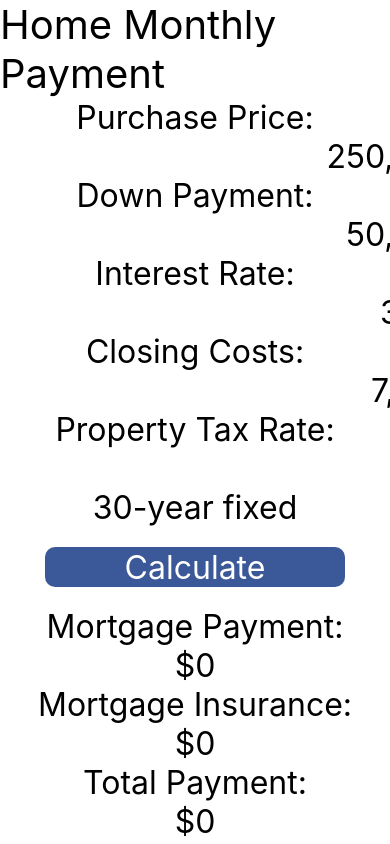
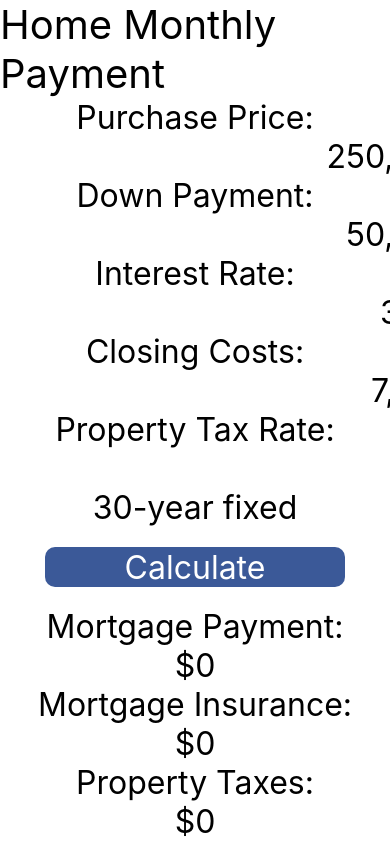
Before and after one commit to treyvis/koti-calc-lite, a React Native app: screen / in a window 390 px wide. Built offline with nearby package versions, Linux system fonts and the light colour scheme; what financejs would draw is missing.

Commit message:
calculating property tax rate

```diff
--- a/App.js
+++ b/App.js
@@ -23,7 +23,8 @@ export default class App extends React.Component {
     closingCosts: '7,500',
     monthlyPayment: '0',
     mortgageInsurance: '0',
-    totalPayment: '0'
+    totalPayment: '0',
+    propertyTaxPayment: '0'
 
   }
 
@@ -31,7 +32,7 @@ export default class App extends React.Component {
     return commaNumber(stripchar.StripChar.RSExceptNum(text) || '');
   }
 
-  cleanFloat = text => {
+  cleanFloat = text => { //Fix this this to handle the property tax interest rate
     if (/^\d+\.?\d*?$/.test(text)) {
       this.setState({interestRate: text});
       console.log(true);
@@ -68,10 +69,16 @@ export default class App extends React.Component {
       parseFloat(mortgageInsurance.replace(',',''))
     )
 
+    const propertyTaxPayment = (
+      parseFloat(this.state.purchasePrice.replace(',','')) *
+      parseFloat(this.state.propertyTaxRate.replace(',','')) / 1200
+    ).toFixed() + '';
+
     this.setState({
       monthlyPayment,
       mortgageInsurance,
-      totalPayment
+      totalPayment,
+      propertyTaxPayment
     });
   }
 
@@ -132,7 +139,7 @@ export default class App extends React.Component {
           <TextInput
             keyboardType={'numeric'}
             style={styles.formInput}
-            placeholder="Interest rate"
+            placeholder="Property Tax Rate"
             value={this.state.propertyTaxRate}
             onChangeText={text => this.setState({propertyTaxRate: this.cleanFloat(text)})}/>
           <Text style={styles.formInput}>%</Text>
@@ -169,6 +176,16 @@ export default class App extends React.Component {
           </Text>
           <Text style={styles.formInput}>
             {'$' + this.state.mortgageInsurance}
+          </Text>
+        </View>
+        <View style={{
+          alignItems: 'center',
+        }}>
+          <Text style={styles.formInput}>
+            Property Taxes:
+          </Text>
+          <Text style={styles.formInput}>
+            {'$' + this.state.propertyTaxPayment}
           </Text>
         </View>
         <View style={{
```
